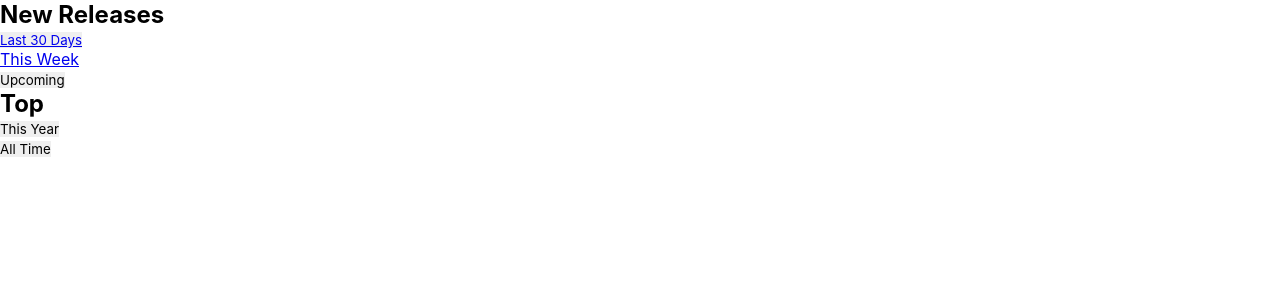
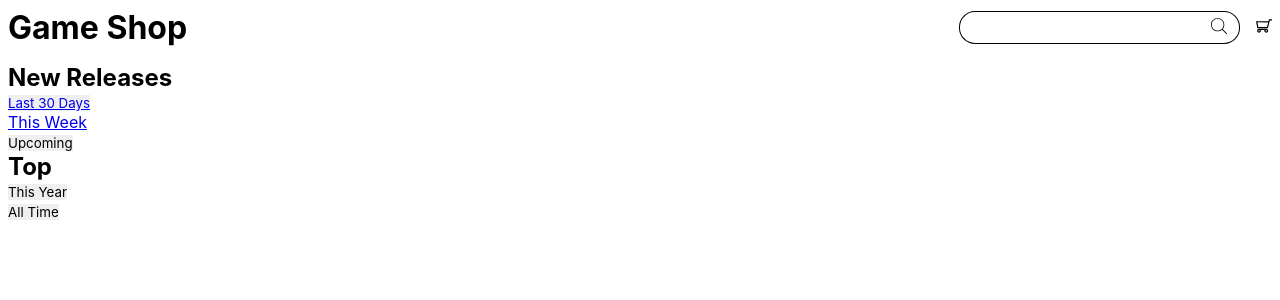
Before and after one commit to tonyhchii/ecommerce-app, a React (Vite) app: page / in a window 1280 px wide. Shown: the top 300 px of the page. Built offline with nearby package versions, Linux system fonts and the light colour scheme.

Commit message:
added header search bar

```diff
--- a/src/App.jsx
+++ b/src/App.jsx
@@ -1,6 +1,7 @@
 import { useState } from "react";
 import Navbar from "./Components/Navbar";
 import { Outlet } from "react-router-dom";
+import ShopHeader from "./Components/ShopHeader";
 function App() {
   const [category, setCategory] = useState("games");
   const [page, setPage] = useState("1");
@@ -9,11 +10,12 @@ function App() {
   const handleChange = (e) => {
     const dataset = e.currentTarget.dataset;
     setCategory(dataset.category);
+    setTime("last-thirty");
   };
   return (
     <>
       <div className="app-container">
-        <div className="app-header"></div>
+        <ShopHeader />
         <div className="app-body">
           <Navbar onClick={handleChange}></Navbar>
           <div>
--- /dev/null
+++ b/src/Components/Navbar.css
@@ -0,0 +1,3 @@
+.navbar {
+  padding: 0.5rem;
+}
--- a/src/Components/Navbar.jsx
+++ b/src/Components/Navbar.jsx
@@ -1,9 +1,10 @@
 import Button from "./Button";
 import { Link } from "react-router-dom";
+import "./Navbar.css";
 
 const Navbar = ({ onClick }) => {
   return (
-    <div>
+    <div className="navbar">
       <h2>New Releases</h2>
       <ul>
         <li>
--- /dev/null
+++ b/src/Components/ShopHeader.css
@@ -0,0 +1,41 @@
+.shop-header {
+  display: flex;
+  justify-content: space-between;
+  padding: 0.5rem;
+}
+.header-right {
+  display: flex;
+  gap: 1rem;
+  align-items: center;
+}
+
+.search-bar {
+  display: flex;
+}
+
+.search-bar input,
+.search-bar button {
+  border: solid 1px black;
+  padding: 0.4rem 0.75rem;
+}
+
+.search-bar input {
+  border-right: transparent;
+  border-top-left-radius: 1rem;
+  border-bottom-left-radius: 1rem;
+}
+
+.search-bar input:focus {
+  outline: none;
+}
+
+.search-bar button {
+  background-color: transparent;
+  border-left: transparent;
+  border-top-right-radius: 1rem;
+  border-bottom-right-radius: 1rem;
+}
+
+.shop-header img {
+  width: 1rem;
+}
--- /dev/null
+++ b/src/Components/ShopHeader.jsx
@@ -0,0 +1,26 @@
+import "./ShopHeader.css";
+import shoppingCart from "../Assets/shopping-cart.svg";
+import searchIcon from "../Assets/search-icon.svg";
+const ShopHeader = () => {
+  return (
+    <div className="shop-header">
+      <div className="logo">
+        <h1>Game Shop</h1>
+      </div>
+
+      <div className="header-right">
+        <div className="search-bar">
+          <input type="text" />
+          <button>
+            <img src={searchIcon} alt="Search Icon" />
+          </button>
+        </div>
+        <div className="cart">
+          <img src={shoppingCart} alt="Shopping Cart" />
+        </div>
+      </div>
+    </div>
+  );
+};
+
+export default ShopHeader;
--- a/src/index.css
+++ b/src/index.css
@@ -9,6 +9,7 @@
 }
 
 .app-body {
-  display: flex;
+  display: grid;
+  grid-template-columns: 1fr 5fr;
   gap: 1rem;
 }
```
Also changed, not shown: src/Assets/search-icon.svg (added), src/Assets/shopping-cart.svg (added).
